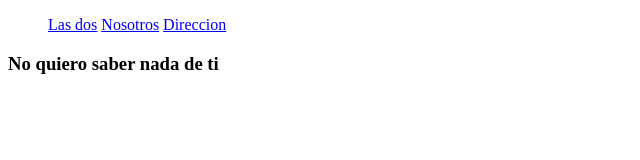
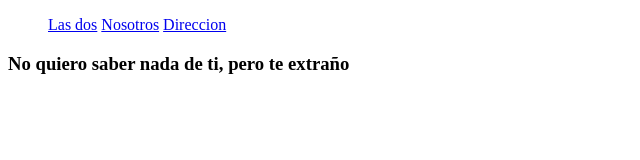
Before and after one commit to Xavier747/practica, a plain HTML site: page fer.html in a window 1280 px wide. Shown: the whole page, without its empty margins (0-640 px from the left). Drawn offline with Linux system fonts and the light colour scheme.

Commit message:
Editar fer.html

```diff
--- a/fer.html
+++ b/fer.html
@@ -12,7 +12,7 @@
         <a href="fer.html">Direccion</a>
 
     </ul>
-    <h3>No quiero saber nada de ti </h3>
+    <h3>No quiero saber nada de ti, pero te extraño</h3>
 
 </body>
 </html>
```
